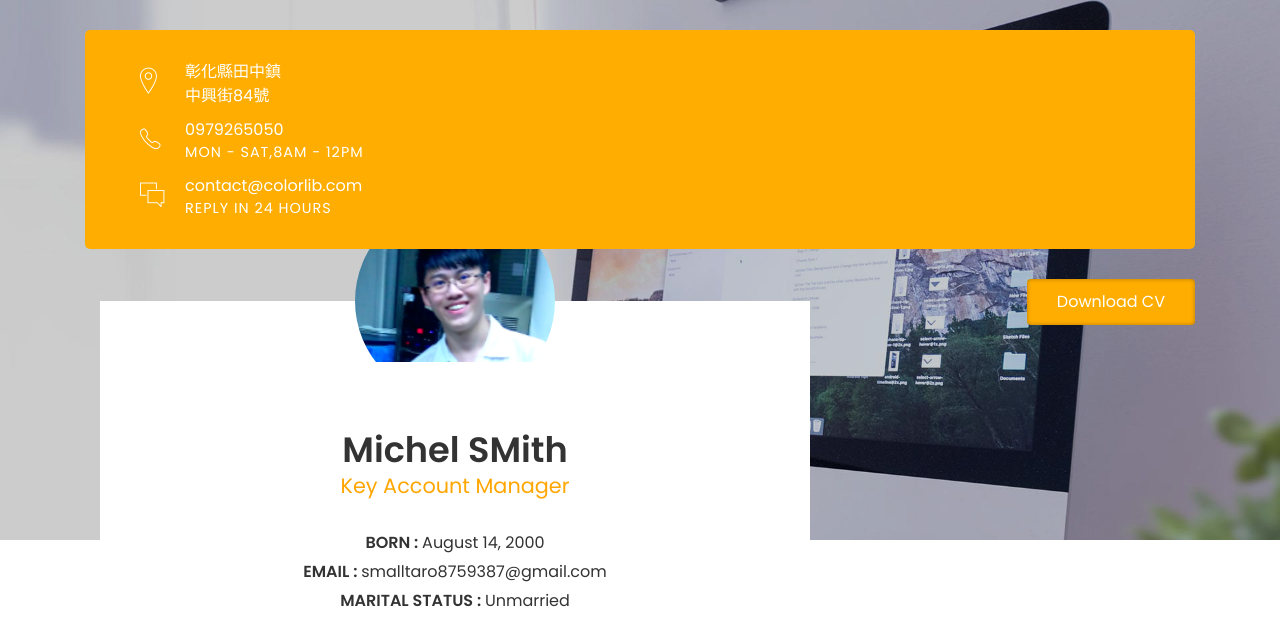
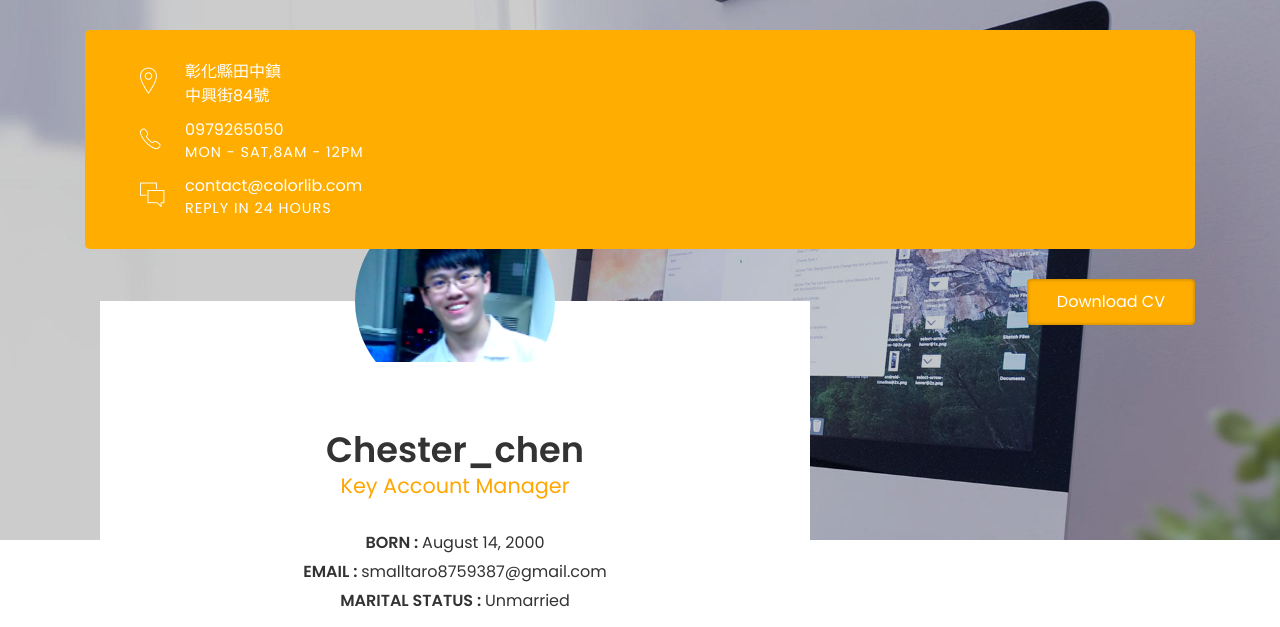
Before and after one commit to ChesterTW/ChesterTW.github.io, a plain HTML site: page index.html in a window 1280 px wide. Shown: the top 627 px of the page. Drawn offline with Linux system fonts and the light colour scheme; files whose address does not match are found by name.

Commit message:
Template

```diff
--- a/index.html
+++ b/index.html
@@ -73,7 +73,7 @@
 				<div class="col-md-10 col-lg-8">
 					<div class="intro">
 						<div class="profile-img"><img src="images/myface.PNG" alt=""></div>
-						<h2><b>Michel SMith</b></h2>
+						<h2><b>Chester_chen</b></h2>
 						<h4 class="font-yellow">Key Account Manager</h4>
 						<ul class="information margin-tb-30">
 							<li><b>BORN : </b>August 14, 2000</li>
```
